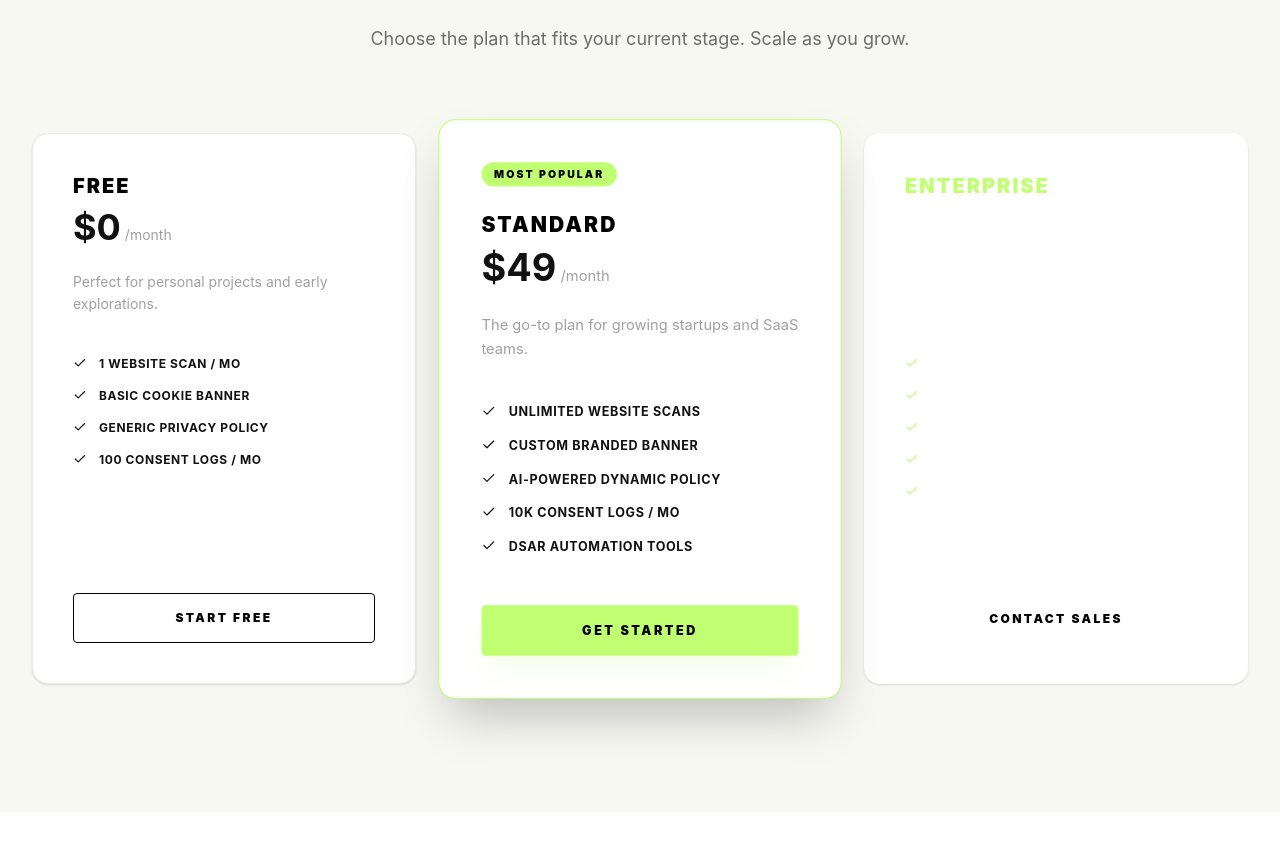
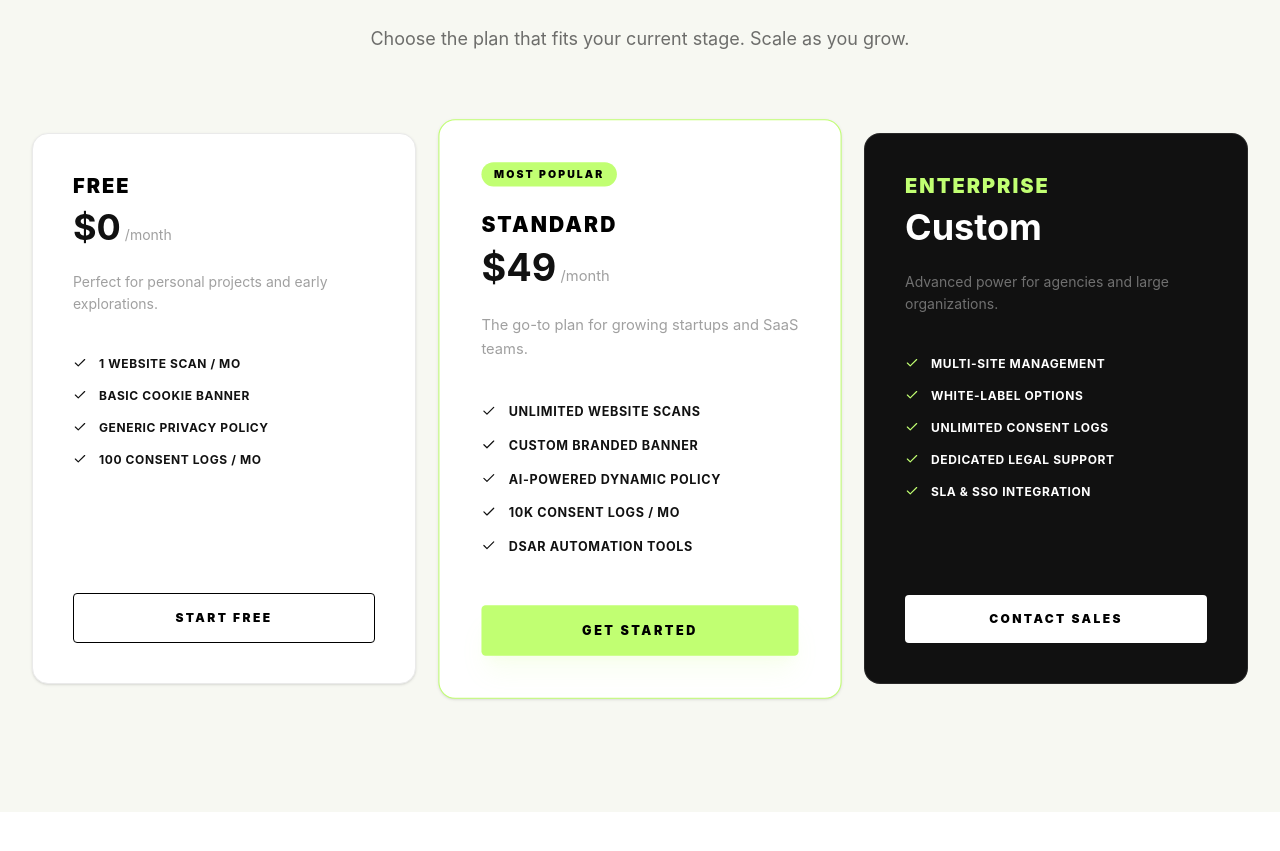
Before and after one commit to HammadSiddiqui/regulatrust, a React (Vite) app: page / in a window 1280 px wide. Shown: the part 6538-7389 px from the top of the page. Built offline with nearby package versions, Linux system fonts and the light colour scheme.

Commit message:
Fix: Corrected background logic in Pricing.tsx to resolve contrast issues in the Enterprise plan card

```diff
--- a/src/components/Pricing.tsx
+++ b/src/components/Pricing.tsx
@@ -50,8 +50,8 @@ const Pricing: React.FC = () => {
               viewport={{ once: true }}
               transition={{ delay: index * 0.1 }}
               className={`p-10 rounded-2xl border transition-all flex flex-col items-start
-                ${plan.featured ? 'bg-white border-lime shadow-2xl scale-105 z-10' : 'bg-white border-grey shadow-sm'}
-                ${plan.dark ? 'bg-charcoal border-white/10 text-white' : 'text-charcoal'}
+                ${plan.dark ? 'bg-charcoal border-white/10 text-white' : 'bg-white border-grey text-charcoal shadow-sm'}
+                ${plan.featured ? 'border-lime shadow-2xl scale-105 z-10' : ''}
               `}
             >
               {plan.featured && (
```
